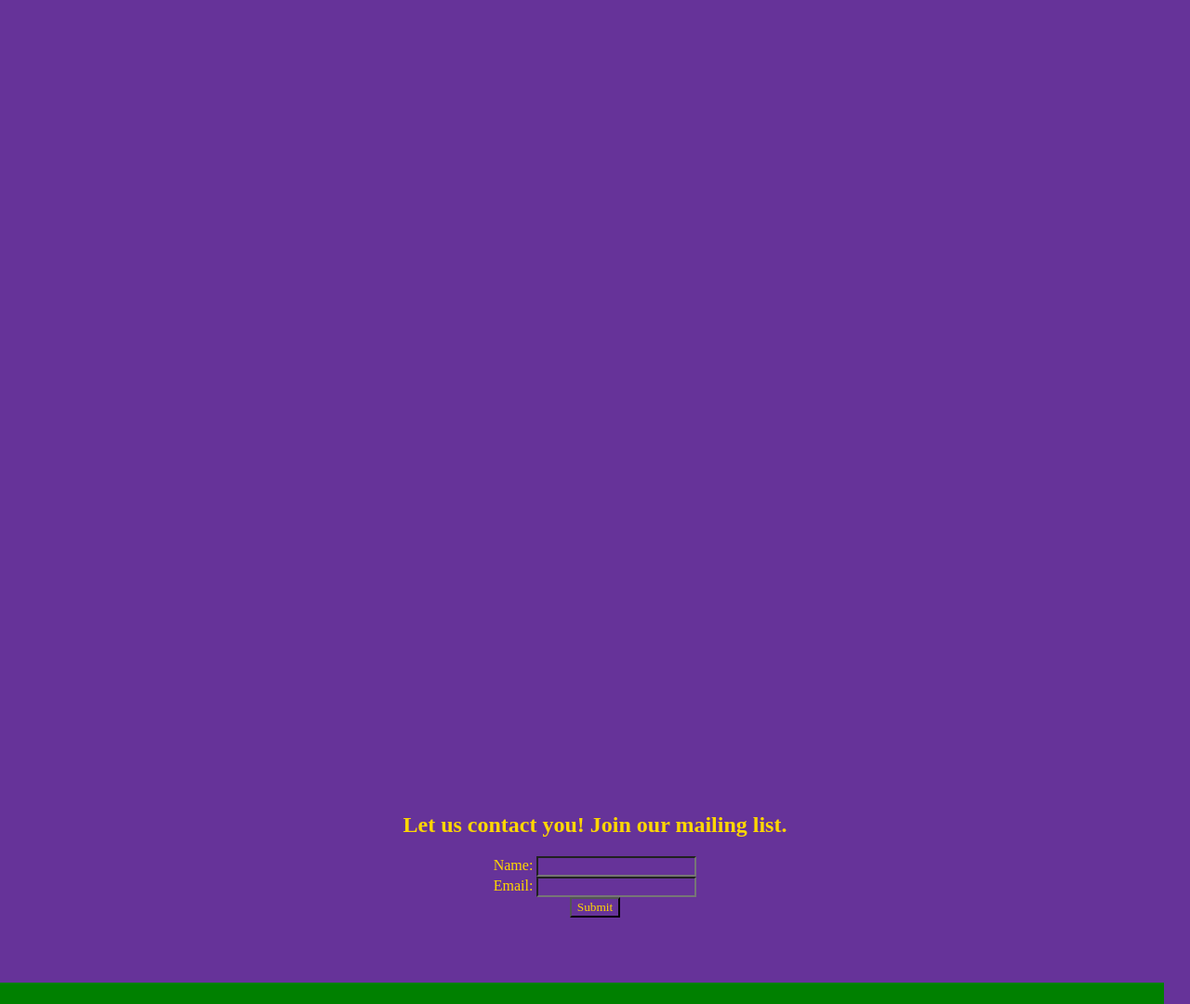
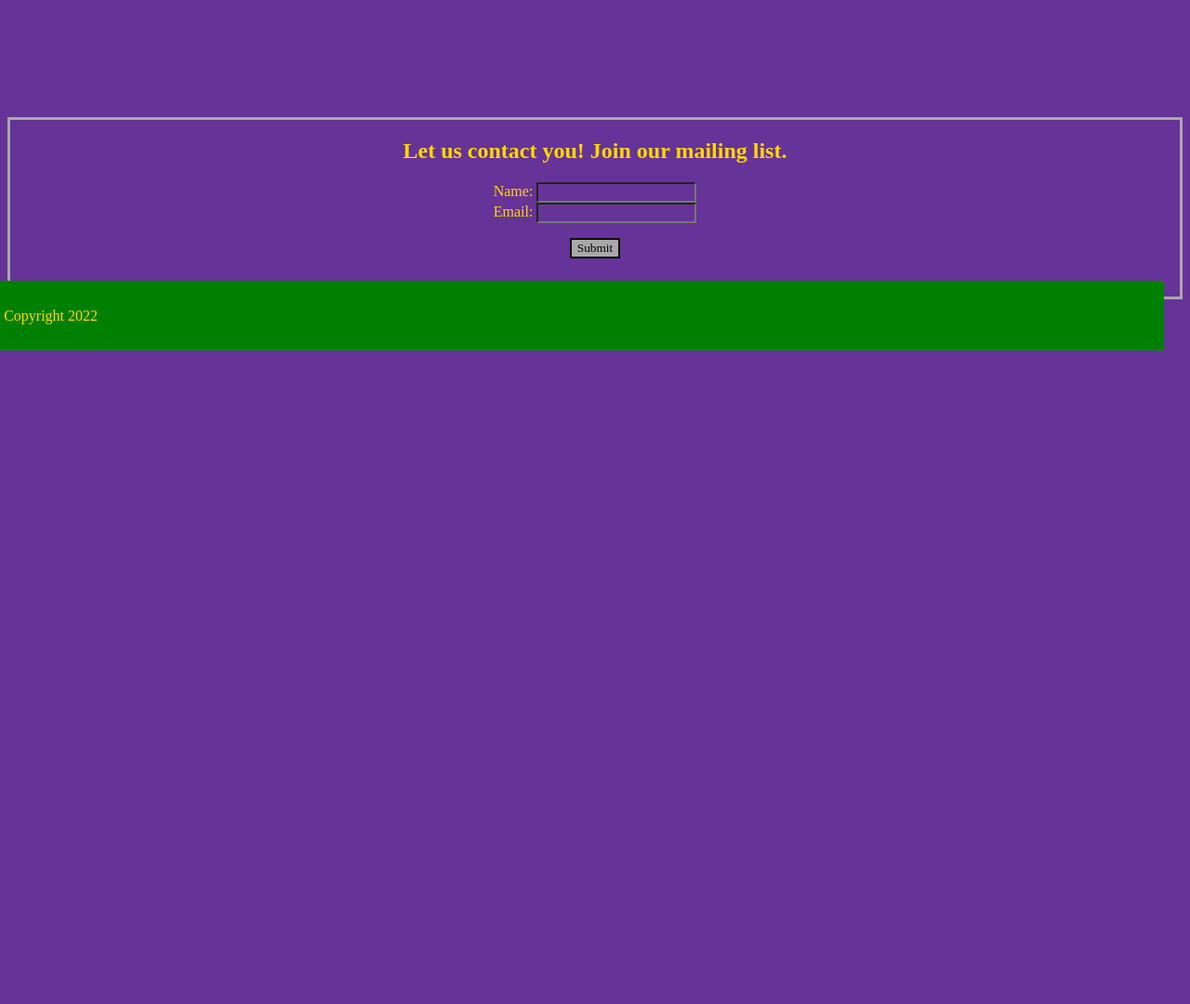
Before and after one commit to garrettWinter/Week1-MiniProject, a plain HTML site: page index.html in a window 1280 px wide. Shown: the part 1320-2400 px from the top of the page at 93% size. After the commit the page ends 1697 px from the top, so only its background shows below. Drawn offline with Linux system fonts and the light colour scheme.

Commit message:
Refactored code to remove stopgap breaks

```diff
--- a/assets/css/style.css
+++ b/assets/css/style.css
@@ -4,7 +4,6 @@
     color: gold;
 }
 header{
-    box;
     text-align: center;
     background-color: green;
     position: sticky;
@@ -30,6 +29,11 @@ a{
 figure{
     font-weight: bolder;
 }
+button{
+background-color: darkgrey;
+color: black;
+border: solid 2px black;
+}
 .navigationBar {
     position: fixed;
     display: inline;
@@ -50,3 +54,19 @@ text-align: center;
 .doNotShow{
     visibility: hidden;
 }
+.pageBreak {
+    display: block;
+    visibility: visible;
+    margin: 0 auto;
+    height: 1000px; /*this is to ensure the page has a scroll bar*/
+    width: 0px;
+    background-color: black;
+  }
+#contactUsTop{
+    border: none 3px black;
+    height: 335px;
+}
+#contactUsBottom{
+    border: solid 3px darkgrey;
+    height: 190px;
+}
--- a/index.html
+++ b/index.html
@@ -5,7 +5,7 @@
     <meta http-equiv="X-UA-Compatible" content="IE=edge">
     <meta name="viewport" content="width=device-width, initial-scale=1.0">
     <title>Mini Project Landing Page</title>
-    <link rel="stylesheet" type="text/css"  href="/assets/css/style.css">
+    <link rel="stylesheet" type="text/css"  href="./assets/css/style.css">
 </head>
 <body>
     <header >
@@ -16,120 +16,21 @@
             <li><a href="#contactUsAnchor">Contact Us</a></li>
         </ul>
     </header>
-    <section>
-    <br>
-    <br>
-    <h1>Contact US</h1>
-    <img id="image-1"src="/assets/images/sample.jpg" alt="Placeholder" title="First Image">
-        <br>
+    <section id="contactUsTop">
+        <h1>Contact US</h1>
+        <img id="image-1"src="/assets/images/sample.jpg" alt="Placeholder" title="First Image">
         <figure>Bootcamp CEO</figure>
-        <br>
-        <br>
-        <br>
-        <br>
-        <br>
-        <br>
-        <br>
-        <br>
-        <br>
-        <br>
-        <br>
-        <br>
-        <br>
-        <br>
-        <br>
-        <br>
-        <br>
-        <br>
-        <br>
-        <br>
-        <br>
-        <br>
-        <br>
-        <br>
-        <br>
-        <br>
-        <br>
-        <br>
-        <br>
-        <br>
-        <br>
-        <br>
-        <br>
-        <br>
-        <br>
-        <br>
-        <br>
-        <br>
-        <br>
-        <br>
-        <br>
-        <br>
-        <br>
-        <br>
-        <br>
-        <br>
-        <br>
-        <br>
-        <br>
-        <br>
-        <br>
-        <br>
-        <br>
-        <br>
-        <br>
-        <br>
-        <br>
-        <br>
-        <br>
-        <br>
-        <br>
-        <br>
-        <br>
-        <br>
-        <br>
-        <br>
-        <br>
-        <br>
-        <br>
-        <br>
-        <br>
-        <br>
-        <br>
-        <br>
-        <br>
-        <br>
-        <br>
-        <br>
-        <br>
-        <br>
-        <br>
-        <br>
-        <br>
-        <br>
-        <br>
-        <br>
-        <br>
-        <br>
-        <br>
-        <br>
-        <br>
-        <br>
-        <br>
-        <br>
-        <br>
     </section>
-    <section>
-        <h2 id="contactUsAnchor"> Let us contact you! Join our mailing list.</h2>
-        Name: <input><br>
-        Email: <input>
-        <br><button>Submit</button>
-        <br>
-        <br>
-        <br>
-        <br>
-        <br>
-        <br>
+    <div class="pageBreak"></div>
+    <section id="contactUsBottom">
+        <div>
+            <h2 id="contactUsAnchor"> Let us contact you! Join our mailing list.</h2>
+            <p>
+                Name: <input><br>
+                Email: <input>
+            </p>
+            <button>Submit</button>
+        </div>
     </section>
     <footer>
         &copy Copyright 2022
```
